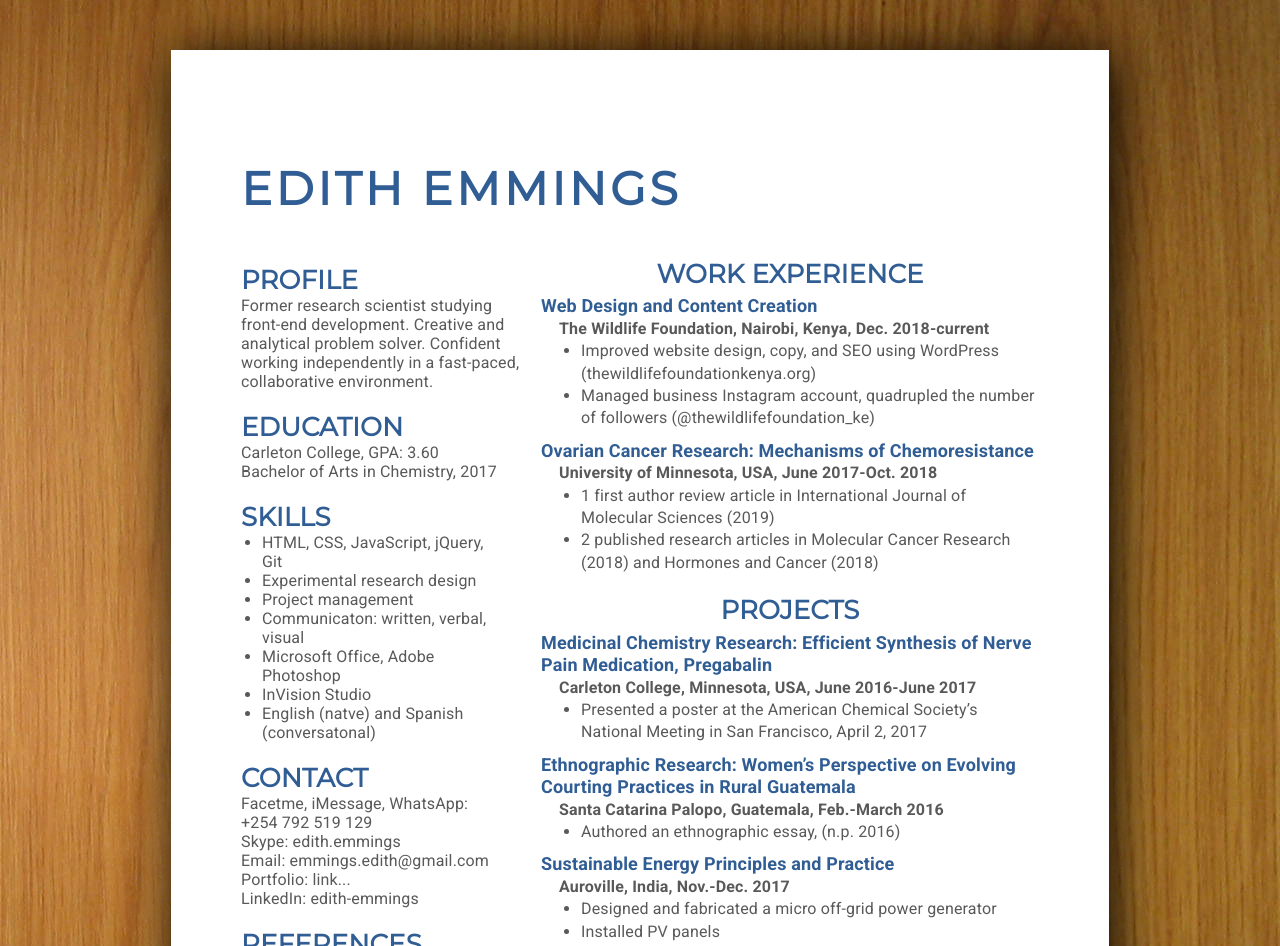
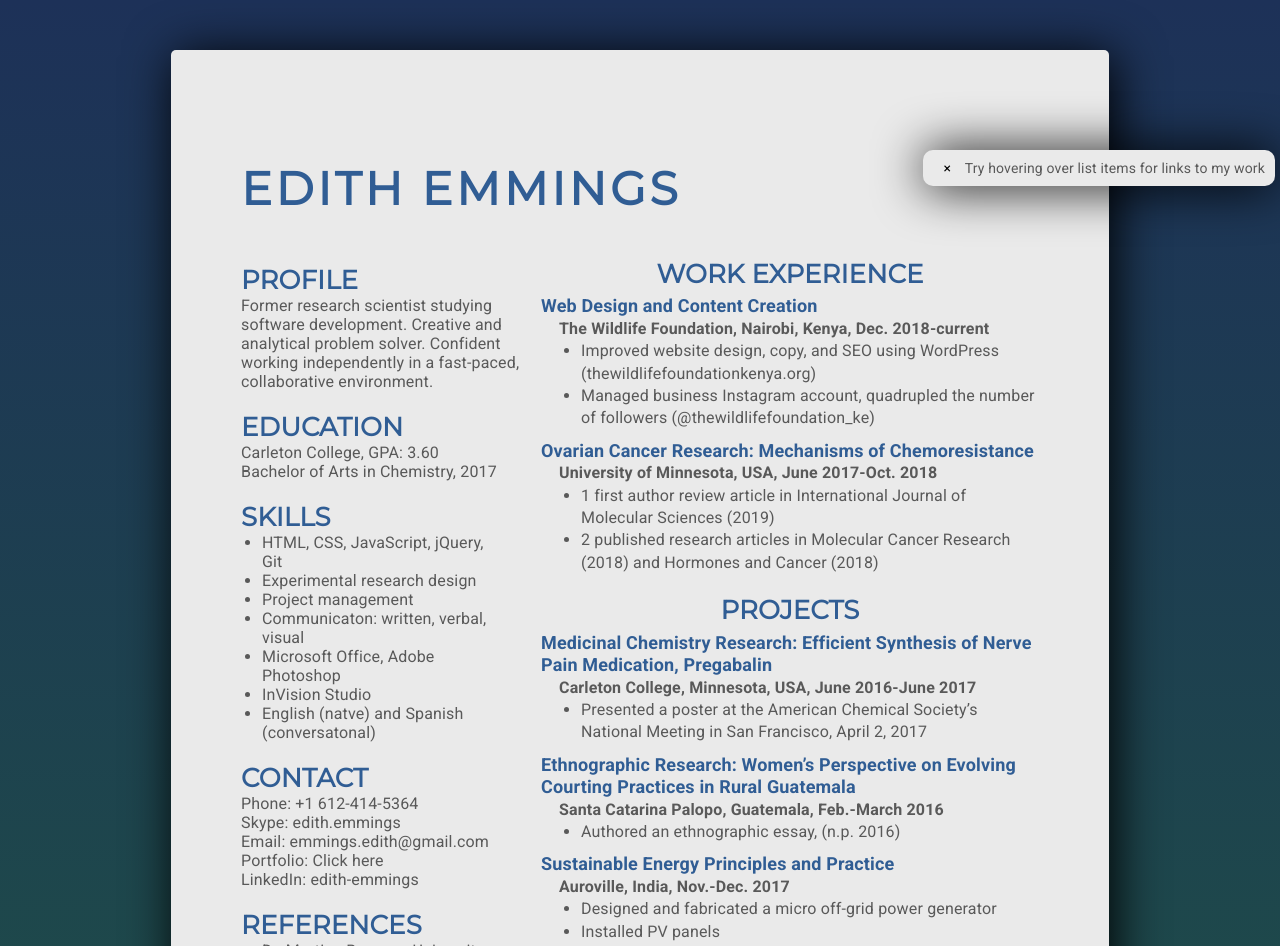
Before and after one commit to edieemm/resume, a plain HTML site: page index.html in a window 1280 px wide. Shown: the top 946 px of the page. Drawn offline with Linux system fonts and the light colour scheme.

Commit message:
Add files via upload

```diff
--- a/index.html
+++ b/index.html
@@ -7,12 +7,18 @@
     <meta name="viewport" content="width=device-width,initial-scale=1.0">
   </head>
   <body>
+    <div class="sidebar" >
+      <span onclick="this.parentElement.style.display='none';">
+        <span class="x">&times;</span>
+      <p class="notif">Try hovering over list items for links to my work</p>
+    </span>
+    </div>
     <div class="resume">
       <div class="left-column">
         <h1>Edith Emmings</h1>
         <div class="profile">
           <h2>Profile</h2>
-          <p>Former research scientist studying front-end development.
+          <p>Former research scientist studying software development.
             Creative and analytical problem solver.
             Confident working independently in a fast-paced, collaborative environment.
           </p>
@@ -37,10 +43,10 @@
         </div>
         <div class="contact">
           <h2>Contact</h2>
-          <p>Facetme, iMessage, WhatsApp:<br>+254 792 519 129</p>
+          <p>Phone: +1 612-414-5364</p>
           <p>Skype: edith.emmings</p>
           <p>Email: <a href="mailto:emmings.edith@gmail.com">emmings.edith@gmail.com</a></p>
-          <p>Portfolio: <a href="https://edieemm.github.io/portfolio/" target="_blank">link...</a></p>
+          <p>Portfolio: <a href="https://edieemm.github.io/portfolio/" target="_blank">Click here</a></p>
           <p>LinkedIn: <a href="https://www.linkedin.com/in/edith-emmings/" target="_blank">edith-emmings</a></p>
         </div>
         <div class="references">
--- a/style.css
+++ b/style.css
@@ -2,7 +2,8 @@
 body{
   font-family: 'Roboto', sans-serif;
   text-align: left;
-  background: url('wood.jpg');
+  background: rgb(2,0,36);
+  background: linear-gradient(180deg, rgba(29,49,88,1) 0%, rgba(30,78,72,1) 95%, rgba(30,91,65,1) 100%);
   letter-spacing: 0.01em;
 }
 
@@ -53,6 +54,7 @@ p{
 li{
   position: relative;
   left: -19px;
+  font-size: 16;
 }
 .right-column h4{
   position: relative;
@@ -68,7 +70,7 @@ a {
 }
 a:hover {
   color: black;
-  font-size: 17px;
+  font-size: 16.5px;
 }
 
 
@@ -77,8 +79,9 @@ a:hover {
   padding: 100px 0 70px 0;
   display: flex;
   width: fit-content;
-  background-color: white;
+  background-color: #eaeaea;
   box-shadow: 5px 5px 50px black;
+  border-radius: 5px;
 }
 .left-column,
 .right-column {
@@ -95,3 +98,27 @@ a:hover {
   margin-top: 88px;
   line-height: 1.4em;
 }
+
+.sidebar {
+  margin-top: 100px;
+  padding: 10px;
+  width: fit-content;
+  background-color: #eaeaea;
+  box-shadow: 1px 1px 50px black;
+  border-radius: 10px;
+  position: fixed;
+  right: 5px;
+  z-index: 10;
+  font-size: 14px;
+}
+
+
+.sidebar {
+  cursor: pointer;
+}
+.x, .notif {
+  background-color: #eaeaea;
+  display: inline-block;
+  margin: 0;
+  padding-left: 10px;
+}
```
